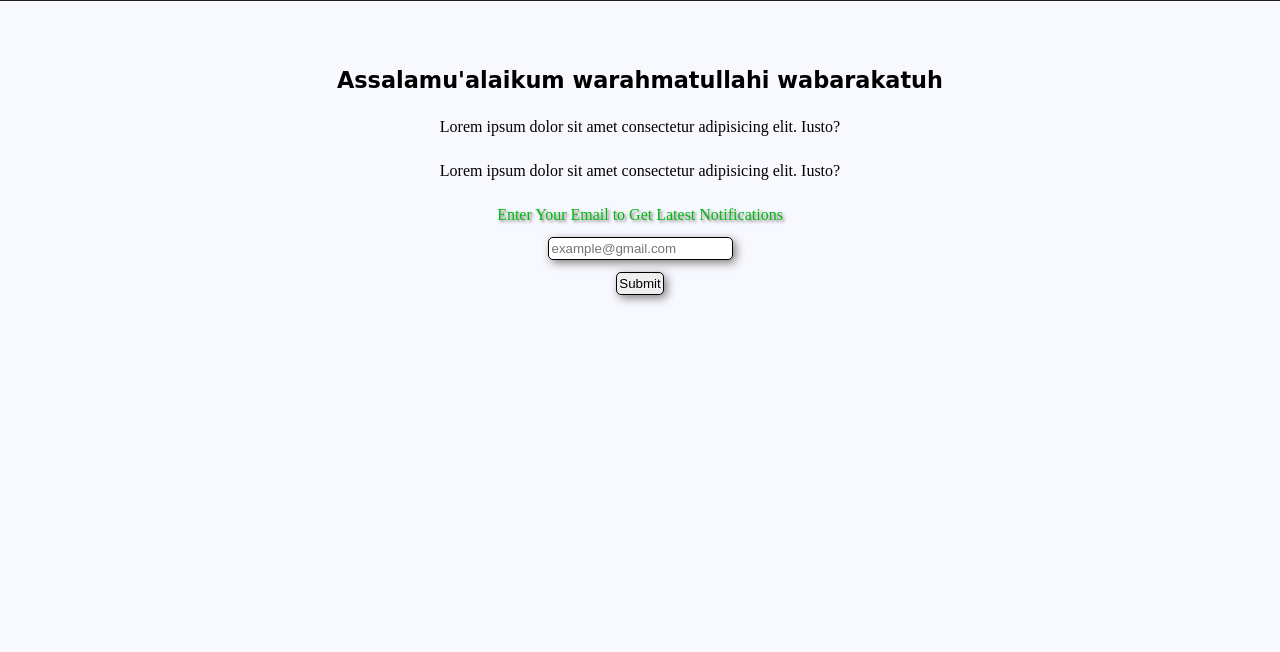
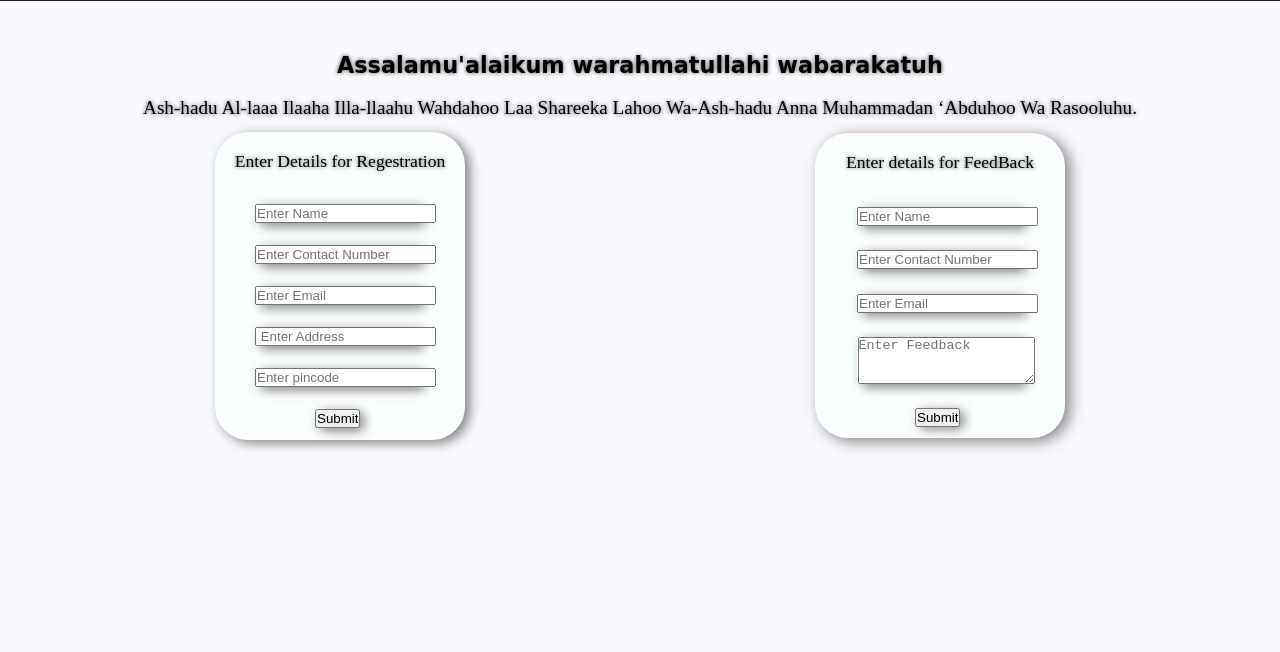
Before and after one commit to Danishyousuf19/DUSK, a plain HTML site: page index.html in a window 1280 px wide. Shown: the part 148-800 px from the top of the page. Drawn offline with Linux system fonts and the light colour scheme.

Commit message:
Add files via upload

```diff
--- a/css/style.css
+++ b/css/style.css
@@ -19,7 +19,8 @@ html {
     z-index: 22;
     padding: 10px;
 }
-.left{
+
+.left {
     width: 100px;
     display: flex;
     text-align: center;
@@ -30,10 +31,11 @@ html {
 }
 
 
-.left img{
+.left img {
     height: 80px;
 }
-.navbar::before{
+
+.navbar::before {
     content: "";
     background-color: rgb(0, 0, 0);
     position: absolute;
@@ -42,9 +44,10 @@ html {
     z-index: -1;
     opacity: .87;
     top: 0;
-    left:0;
+    left: 0;
 }
-#src{
+
+#src {
     position: relative;
     background-color: transparent;
     height: 22px;
@@ -55,10 +58,11 @@ html {
     font-size: 1rem;
     color: white;
 }
-#src:focus{
-    animation: serch ;
+
+#src:focus {
+    animation: serch;
     animation-duration: .7s;
-    animation-fill-mode:forwards;
+    animation-fill-mode: forwards;
     transition: all;
     outline: none;
     color: white;
@@ -66,59 +70,68 @@ font-size: .9rem;
 }
 
 @keyframes serch {
-  from{
+    from {
         width: 39px;
     }
-  to{
-    width:89px;
+
+    to {
+        width: 89px;
 
 
     }
 
 }
+
 /* list items */
 .navbar ul {
     display: flex;
     flex-wrap: wrap;
 }
+
 .navbar ul li {
     list-style: none;
     font-size: 1rem;
-font-family:monospace;
+    font-family: monospace;
     box-shadow: 3px 3px 10px grey;
     margin: 8px;
     border-radius: 12px;
 }
-.navbar ul li a{
+
+.navbar ul li a {
     text-decoration: none;
     display: block;
     padding: 5.1px 10px;
     color: rgb(255, 255, 255);
     border-radius: 12px;
+    text-shadow: 0px 0px 3px rgb(207, 207, 207);
 
 }
-.navbar ul li a:hover{
+
+.navbar ul li a:hover {
     background-color: aliceblue;
     color: black;
     text-decoration: solid;
     border: 1px solid rgb(255, 255, 255);
 
 }
+
 /* sectons paage 1*/
-#page1{
+#page1 {
     display: flex;
     flex-direction: column;
     align-items: center;
     justify-content: center;
-    padding-top:48px;
+    padding-top: 39px;
 
 }
-#page1 p{
+
+#page1 p {
     padding: 10px;
     margin: 3px;
 }
-.reg{
-    display: flex;
+
+/* .reg{ */
+/* display: flex;
     flex-direction: column;
     justify-content: center;
     align-items: center;
@@ -126,8 +139,8 @@ border: 1px solid rgb(255, 255, 255);
 
 
 
-}
-.btn1
+} */
+/* /* .btn1
 {
     margin: 0px 3px;
     padding: 3px;
@@ -136,24 +149,25 @@ border: 1px solid rgb(255, 255, 255);
     border-radius: 5px;
 border:1px solid black;
 outline: none;
-box-shadow: 3px 3px 10px grey;
+box-shadow: 3px 3px 10px grey; */
+
+/* } */
+.btn2 {
+    margin: 12px 100px;
+    height: 18.6px;
+    cursor: pointer;
+    border-radius: 5px;
+    /* border: 1px solid black; */
+    outline: none;
+    box-shadow: 5px 3px 12px grey;
+   width: 44px;
+    list-style: none;
 
 }
-.btn2
-{
-    margin: 12px 8px;
-  height: 22.6px;
-    cursor: pointer;
-    border-radius: 5px;
-border:1px solid black;
-outline: none;
-box-shadow: 3px 3px 10px grey;
-padding: 2px;
 
-}
-#page1::before{
+#page1::before {
     content: "";
-    background-color:ghostwhite;
+    background-color: ghostwhite;
     z-index: -1;
     opacity: 1;
     top: 0;
@@ -163,14 +177,87 @@ padding: 2px;
     width: 100%;
 
 }
+
+.form-box {
+    display: flex;
+    text-align: center;
+    justify-content: center;
+    align-items: center;
+    flex-wrap: wrap;
+
+}
+.form-box >input{
+    height: 19px;
+}
+
+.form-items {
+    list-style: none;
+    /* padding: 3.4px; */
+    /* border: 1px solid black; */
+    outline: none;
+    box-shadow: 5px 3px 12px grey;
+    margin: 22px 40px;
+    border-radius: 5px;
+    border-radius: 5px;
+    width: 165px;
+}
+
+.form-items1 {
+    list-style: none;
+    /* padding: 4.1px; */
+    /* border: 1px solid black; */
+    outline: none;
+    box-shadow:5px 3px 12px grey;
+    margin: 24.1px 42px;
+    border-radius: 5px;
+    width: 165px;
+}
+.it:focus{
+    outline-color: rgb(186, 185, 185);
+
+
+}
+.it:active{
+    outline-color: rgb(186, 185, 185);
+
+}
+.it{
+    outline-color: rgb(186, 185, 185);
+
+}
+#tarea
+{
+    display: block;
+    margin: 0.5px;
+
+}
+.regestration {
+    box-shadow:5px 3px 12px grey;
+    margin: 0px 175px;
+    width: 250px;
+    border-radius: 33px;
+    background-color: rgb(249, 255, 255);
+}
+
+.enquiry {
+    box-shadow:5px 3px 15px grey;
+    margin: 0px 175px;
+    width: 250px;
+    border-radius: 33px;
+    background-color: rgb(249, 255, 255);
+}
+
 /* utilityy class */
-#h-css{
+#h-css {
     font-family: cursive;
     font-size: 1.4rem;
-    padding: 12px 0px;
+    padding: 6px 0px;
+    text-shadow: 0px 0px 4px rgb(78,78,78);
 }
-h5{
+
+h5 {
     color: rgb(0, 255, 115);
     text-shadow: 1px 1px 4px rgb(207, 207, 207);
+
     font-family: math;
 }
--- a/index.html
+++ b/index.html
@@ -5,7 +5,9 @@
     <meta name="viewport" content="width=device-width, initial-scale=1.0">
     <title>𝓐𝓵𝓵𝓪𝓱𝓾 𝓐𝓴𝓫𝓪𝓻</title>
     <link rel="stylesheet" href="/css/style.css">
+
 </head>
+
 <body>
     <nav class="navbar">
 
@@ -29,13 +31,37 @@
 </nav>
     <section id="page1">
         <h1 id="h-css">Assalamu'alaikum warahmatullahi wabarakatuh</h1>
-        <p>Lorem ipsum dolor sit amet consectetur adipisicing elit. Iusto?</p>
-        <p>Lorem ipsum dolor sit amet consectetur adipisicing elit. Iusto?</p>
-        <p style="color: rgb(0, 184, 15); text-shadow: 2px 2px 3px rgb(122, 122, 122);">Enter Your Email to Get Latest Notifications</p>
+        <p style="font-size: 1.2rem;text-shadow: 0px 0px 4px rgb(78,78,78);">Ash-hadu Al-laaa Ilaaha Illa-llaahu Wahdahoo Laa Shareeka Lahoo Wa-Ash-hadu Anna Muhammadan ‘Abduhoo Wa Rasooluhu.</p>
+      <form action="#">
+<div class="form-box">
+    <ul class="regestration">
+        <p style=" margin:9px;font-size: 1.1rem;text-shadow: 0px 0px 4px rgb(78,78,78);">Enter Details for Regestration</p>
+        <li class="form-items"><input  class="it" type="text"placeholder="Enter Name "></li>
+        <li class="form-items"><input  class="it" type="number" placeholder="Enter Contact Number "></li>
+        <li class="form-items"><input  class="it" type="email" placeholder="Enter Email"></li>
+        <li class="form-items"><input  class="it" type="text" placeholder=" Enter Address"></li>
+        <li class="form-items"><input  class="it" type="number"placeholder="Enter pincode"></li>
+        <li class="btn2"><input  class="it" type="submit"placeholder="submit"></li>
+
+    </ul>
+
+    <ul class="enquiry">
+        <p style=" margin:9px;font-size: 1.1rem;text-shadow: 0px 0px 4px rgb(78,78,78);">Enter details for FeedBack</p>
+        <li class="form-items1"><input  class="it"  type="text"placeholder="Enter Name "></li>
+        <li class="form-items1"><input class="it"  type="number" placeholder="Enter Contact Number "></li>
+        <li class="form-items1"><input class="it"  type="email" placeholder="Enter Email"></li>
+        <li class="form-items1" ><textarea  class="it" id="tarea"  cols="20" rows="3" placeholder="Enter Feedback"></textarea></li>
+        <li class="btn2"><input  class="it" type="submit"placeholder="submit"></li>
+    </ul>
+</div>
+
+      </form>
+
+        <!-- <p style="color: rgb(0, 184, 15); text-shadow: 2px 2px 3px rgb(122, 122, 122);">Enter Your Email to Get Latest Notifications</p>
         <div class="reg">
             <input class="btn1" type="email" placeholder="example@gmail.com"> </input>
         <button class="btn2" type="submit" >Submit</button>
-        </div>
+        </div> -->
 
     </section>
 </body>
```
Lines whose indentation alone changed are shown as unchanged.
